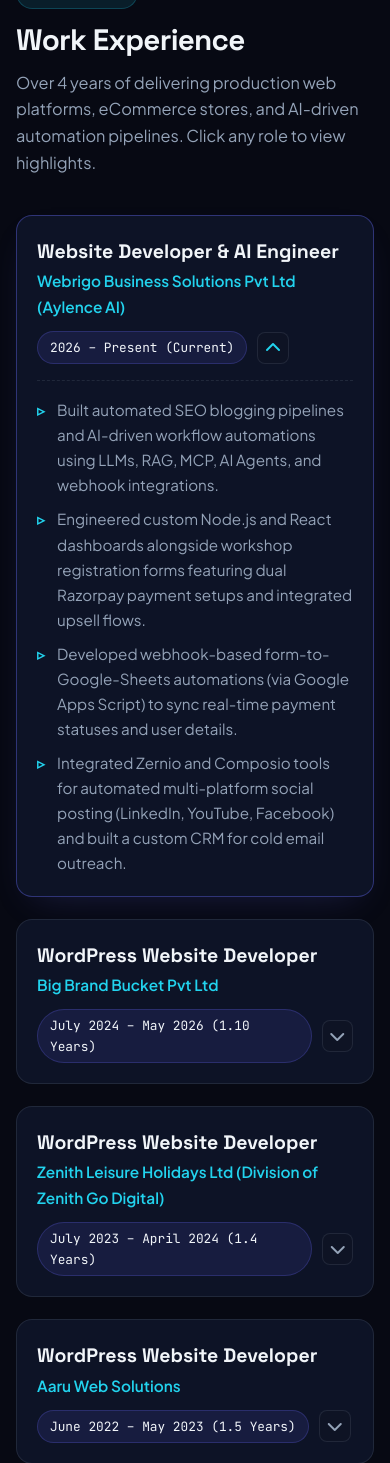
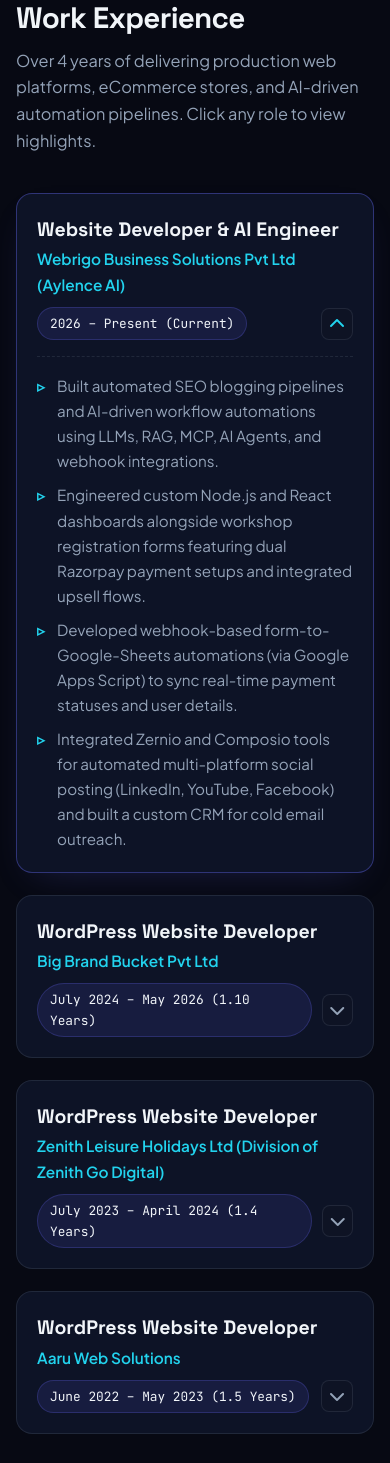
Before and after one commit to SonuDigrowfa/Sonu-Nishad, a PHP site: page / in a window 390 px wide. Shown: the part 4987-6450 px from the top of the page. Run offline with PHP 8.4, Linux system fonts and the light colour scheme.

Commit message:
Fix alignment across experience cards, education grid, tabs, contact, and footer

```diff
--- a/assets/css/modern.css
+++ b/assets/css/modern.css
@@ -676,17 +676,22 @@ section {
 
 .exp-header {
   display: flex;
-  flex-wrap: wrap;
   justify-content: space-between;
   align-items: center;
-  gap: 12px;
+  gap: 16px;
   margin-bottom: 0;
+}
+
+.exp-header > div:first-child {
+  flex: 1 1 260px;
+  min-width: 0;
 }
 
 .exp-meta-right {
   display: flex;
   align-items: center;
   gap: 10px;
+  flex-shrink: 0;
 }
 
 .exp-chevron {
@@ -1008,7 +1013,7 @@ section {
 /* Education */
 .edu-grid {
   display: grid;
-  grid-template-columns: repeat(auto-fit, minmax(min(100%, 250px), 1fr));
+  grid-template-columns: repeat(2, 1fr);
   gap: 18px;
 }
 
@@ -1035,11 +1040,13 @@ section {
 .contact-grid {
   display: grid;
   grid-template-columns: 0.95fr 1.15fr;
-  gap: 28px;
+  gap: 24px;
+  align-items: stretch;
 }
 
 .contact-cards {
   display: grid;
+  grid-auto-rows: 1fr;
   gap: 14px;
 }
 
@@ -1189,6 +1196,7 @@ footer {
   .about-grid,
   .contact-grid {
     grid-template-columns: 1fr;
+    gap: 28px;
   }
 }
 
@@ -1250,8 +1258,42 @@ footer {
   }
 }
 
+@media (max-width: 640px) {
+  .edu-grid {
+    grid-template-columns: 1fr;
+  }
+  .exp-header {
+    flex-direction: column;
+    align-items: flex-start;
+    gap: 10px;
+  }
+  .exp-header > div:first-child {
+    flex: none;
+    width: 100%;
+  }
+  .exp-meta-right {
+    width: 100%;
+    justify-content: space-between;
+  }
+  .footer-inner {
+    flex-direction: column;
+    text-align: center;
+    justify-content: center;
+  }
+}
+
 @media (max-width: 520px) {
   .container { padding: 0 16px; }
+  .ui-tabs {
+    display: flex;
+    width: 100%;
+  }
+  .ui-tab-btn {
+    flex: 1 1 auto;
+    text-align: center;
+    padding: 8px 10px;
+    font-size: 0.82rem;
+  }
   .status-pill {
     font-size: 0.74rem;
     padding: 5px 11px;
```
